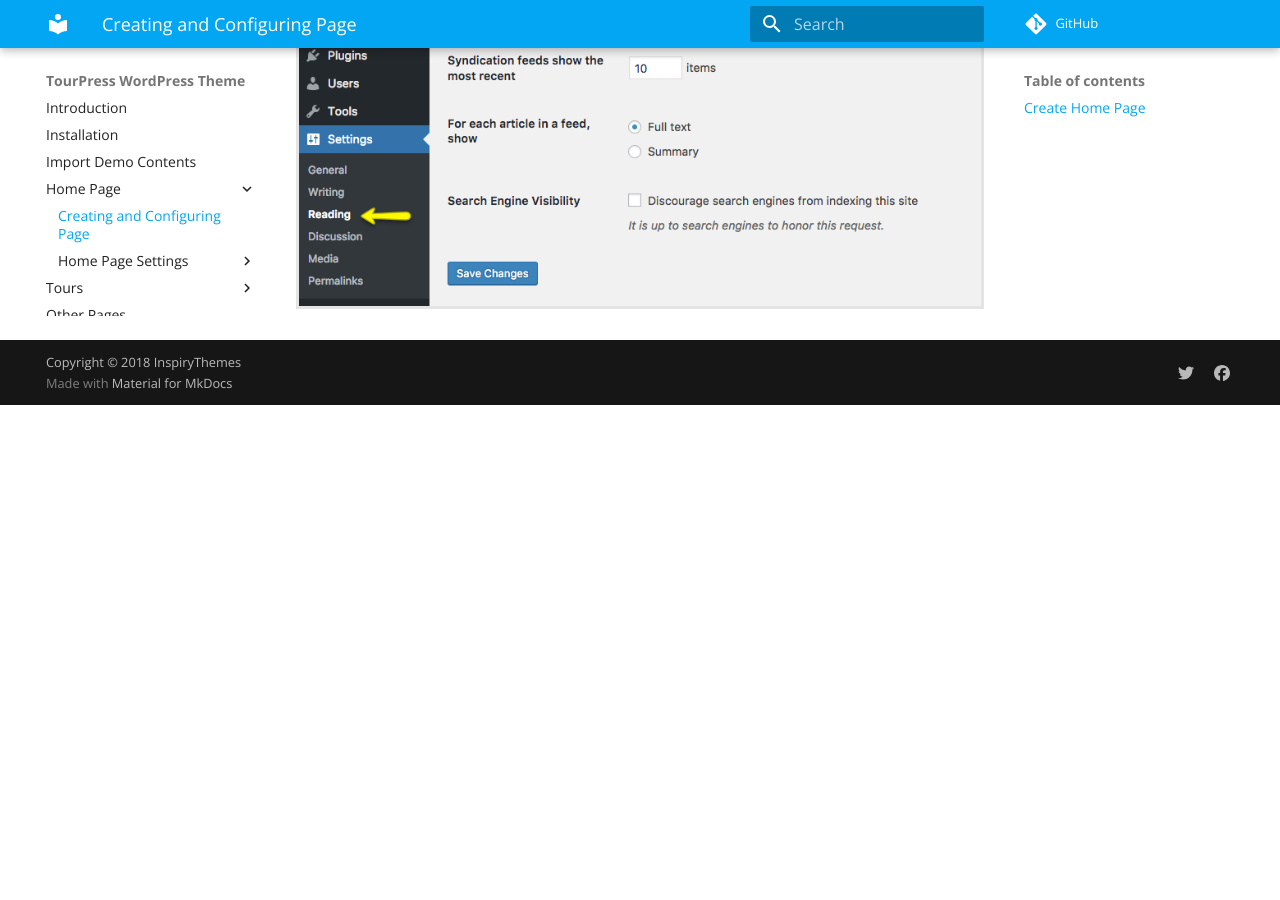
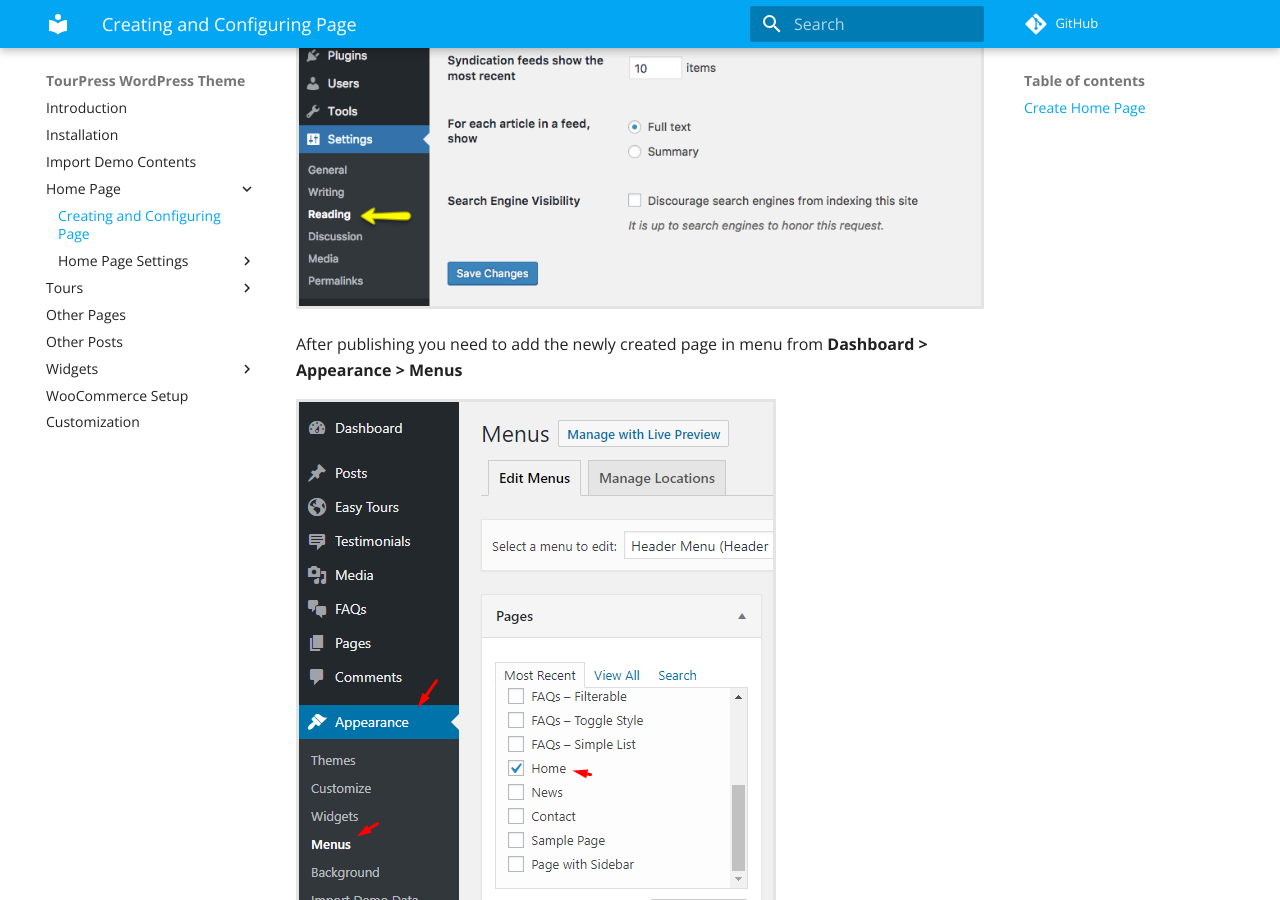
Before and after one commit to fahidjavid/doc-test, an MkDocs documentation site: the page built from docs/home/create-page.md, in a window 1280 px wide and 900 px high, scrolled down 1099 px. Built offline with MkDocs 1.6.1 and Material for MkDocs 9.7.7, drawn with Linux system fonts in a browser that asks for light colours; comment, search, counter and statistics services are not loaded; old or Windows-style settings are respelled for this version of MkDocs; before the commit the page ends 1504 px from its top, so only the background shows below that.

Commit message:
Homepage Improved

```diff
--- a/docs/home/create-page.md
+++ b/docs/home/create-page.md
@@ -10,3 +10,7 @@
 To configure reading settings you need to visit **Dashboard > Settings > Reading** and choose that front page displays as static page. Then select Home as Front Page and News as Posts Page (displayed in the following screenshot).
 
 ![img](../img/install-09.png)
+
+After publishing you need to add the newly created page in menu from **Dashboard > Appearance > Menus**
+
+![img](../img/home-page-menu.png)
```
Also changed, not shown: docs/img/home-page-menu.png (added).
